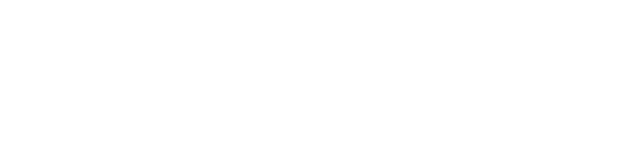
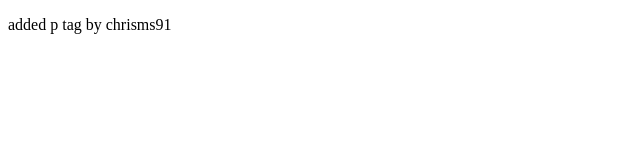
Before and after one commit to okapoor/mac-day-app, a plain HTML site: page index.html in a window 1280 px wide. Shown: the whole page, without its empty margins (0-640 px from the left). Drawn offline with Linux system fonts and the light colour scheme.

Commit message:
added p tag in index.html

```diff
--- a/index.html
+++ b/index.html
@@ -4,6 +4,6 @@
 	<title>MAC DAY!</title>
 </head>
 <body>
-
+	<p> added p tag by chrisms91</p>
 </body>
 </html>
```
